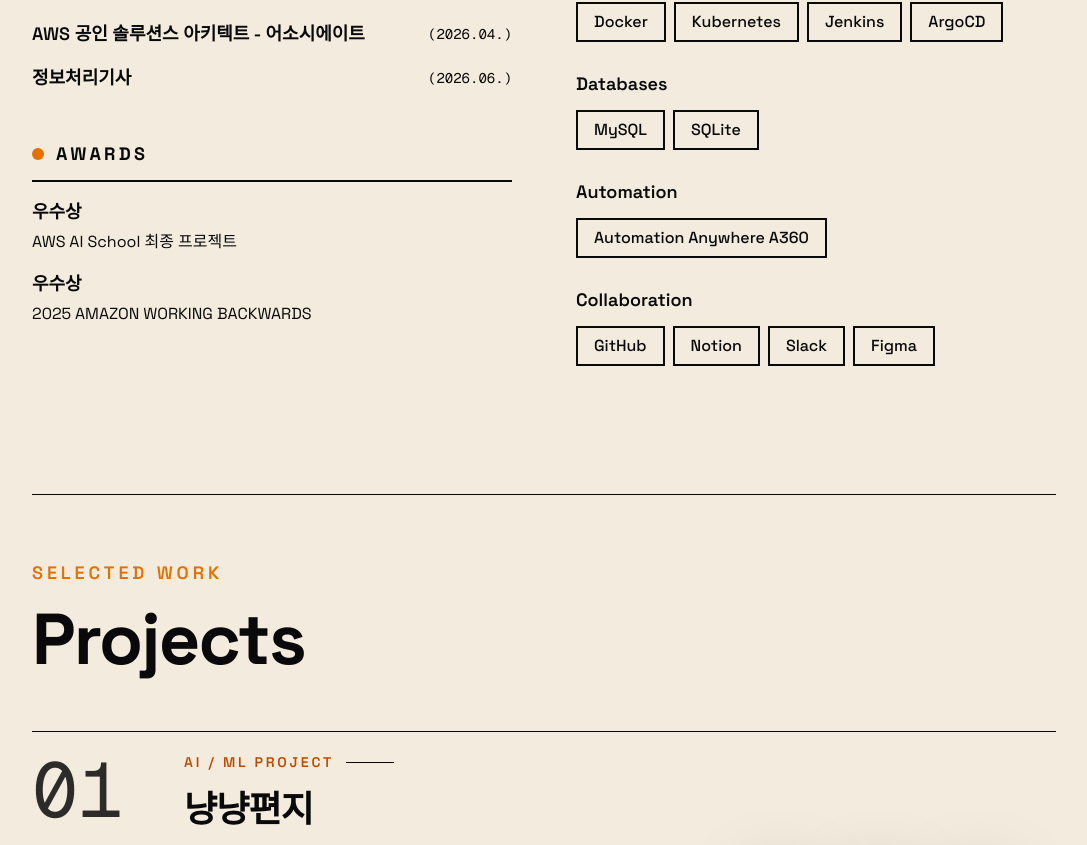
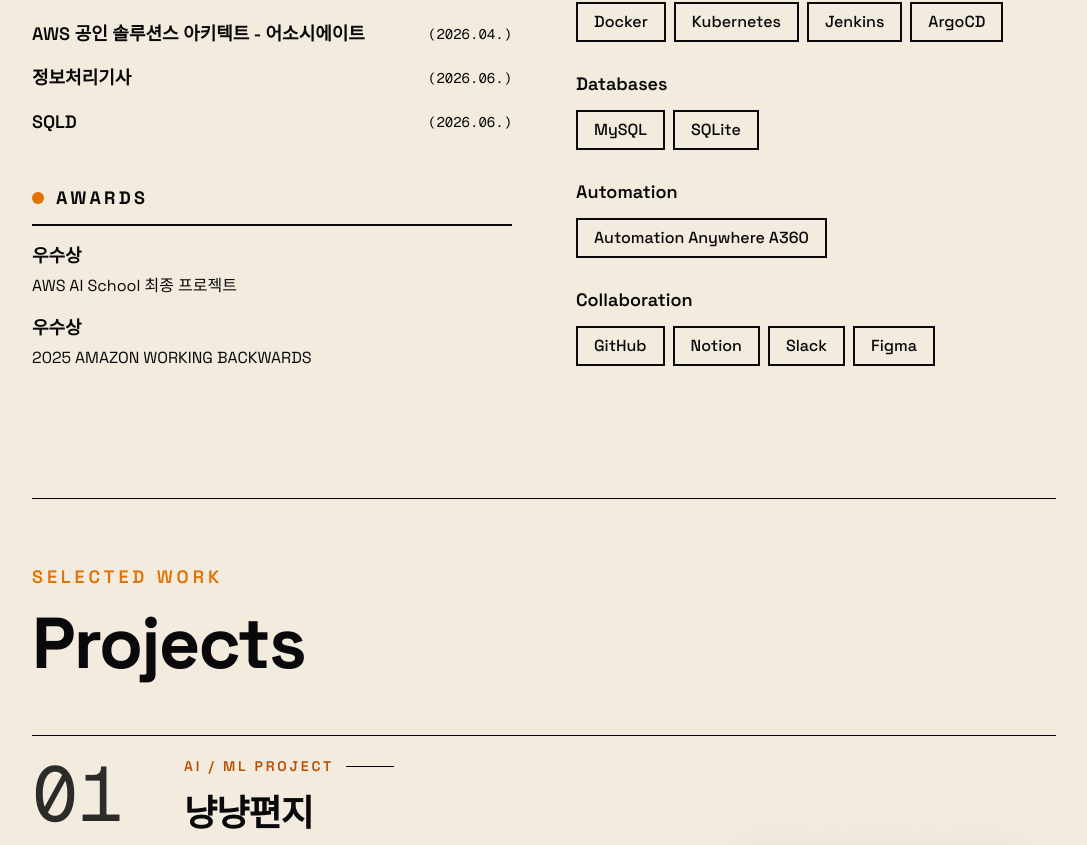
Before and after one commit to jeegle16-alt/moonfolio, a Next.js app: page / in a window 1280 px wide. Shown: the part 2093-2938 px from the top of the page, without its empty margins (96-1183 px from the left). Built offline with nearby package versions, Linux system fonts and the light colour scheme; a web font is replaced by a local one.

Commit message:
add certi

```diff
--- a/components/sections/About.tsx
+++ b/components/sections/About.tsx
@@ -74,6 +74,13 @@
     name: {
       kr: "정보처리기사",
       en: "Engineer Information Processing",
+    },
+    year: "(2026.06.)",
+  },
+  {
+    name: {
+      kr: "SQLD",
+      en: "SQLD",
     },
     year: "(2026.06.)",
   },
```
